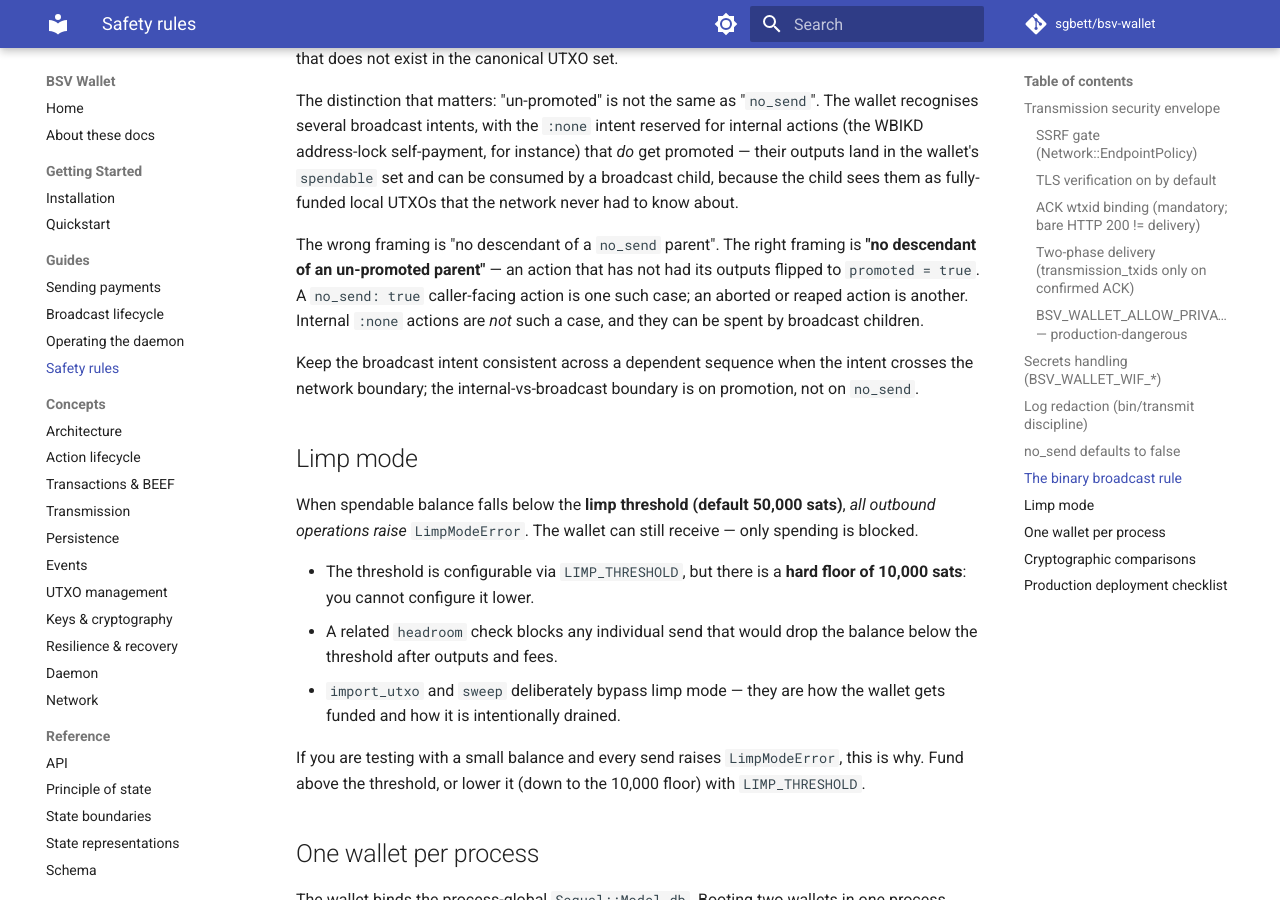
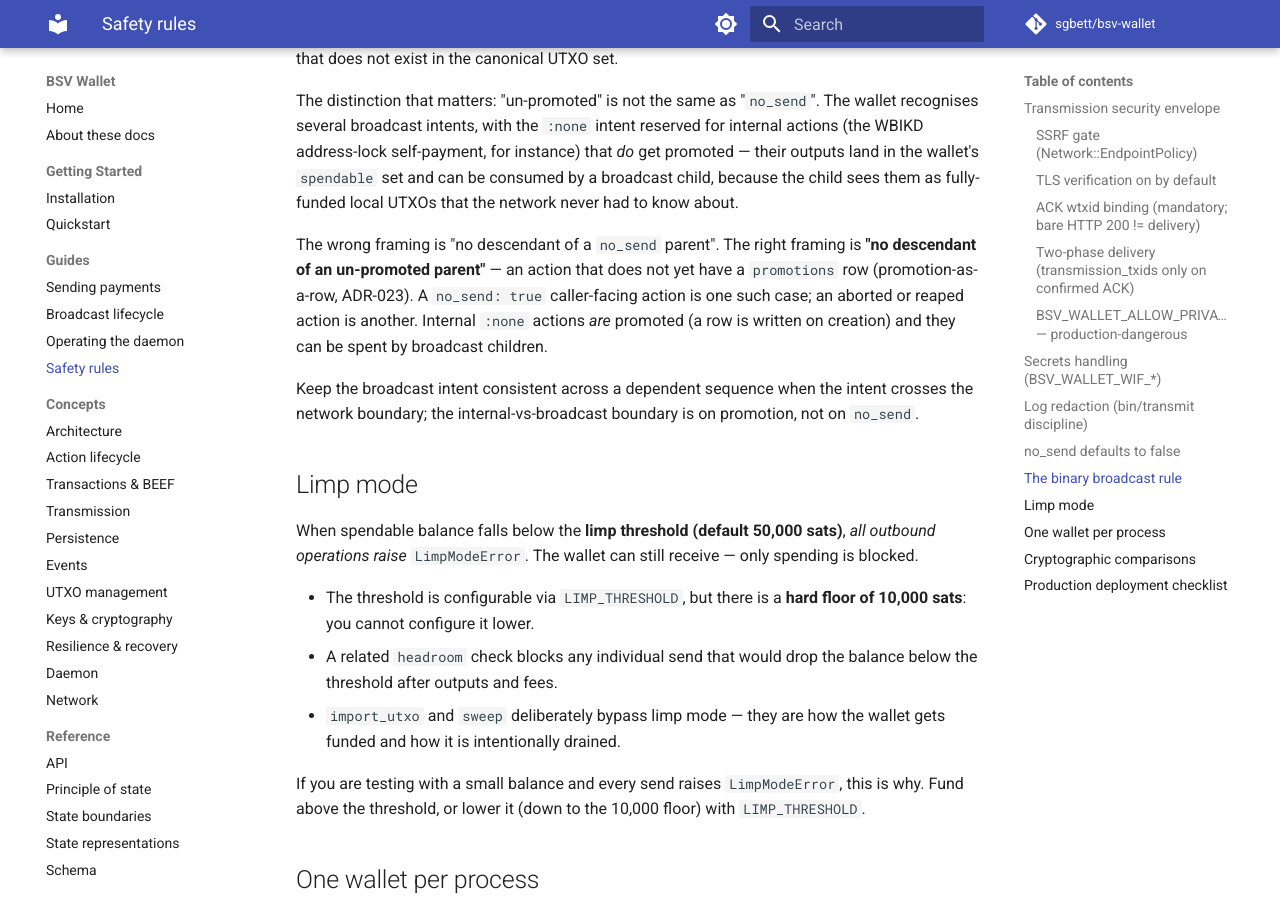
Before and after one commit to sgbett/bsv-wallet, an MkDocs documentation site: the page built from docs/guides/safety-rules.md, in a window 1280 px wide and 900 px high, scrolled down 3362 px. Built offline with MkDocs 1.6.1 and Material for MkDocs 9.7.7, drawn with Linux system fonts in a browser that asks for light colours; comment, search, counter and statistics services are not loaded.

Commit message:
docs(#410): fix four Copilot-flagged drifts (promotion-as-a-row + others)
Three load-bearing fixes restoring promotion-as-a-row framing (ADR-023),
plus two surface fixes:

- docs/guides/broadcast-lifecycle.md:32 — "Promote outputs. Flip each
  owned output's `promoted` flag false -> true" was the old flag model
  (the `outputs.promoted` column was removed by ADR-023). Re-worded to
  "Insert a `promotions` row for the action (gated on the ARC response)
  and insert `spendable` rows for its owned outputs."
- docs/guides/safety-rules.md:165 — "an action that has not had its
  outputs flipped to `promoted = true`" used the same removed-flag
  framing in the binary-broadcast-rule explanation. Re-worded to "does
  not yet have a `promotions` row (promotion-as-a-row, ADR-023)" and
  clarified that internal `:none` actions ARE promoted on creation
  (verified: store.rb:715 calls record_promotion with
  authorising_status: nil for the no-send path), so they CAN be spent
  by broadcast children.
- docs/concepts/action-lifecycle.md:35 — the `:none` intent row listed
  `send_payment` as a user, but `send_payment` defaults to no_send:
  false (→ `:delayed`); same for `import_utxo`/`import_wallet`. Split
  into always-`:none` (incoming BEEF, WBIKD pre-fund locks) and
  opt-in-`:none` (`send_payment` / `import_*` when caller passes
  `no_send: true`).
- docs/about-these-docs.md:38 — cross-link policy said "No `.md` URL
  extensions in prose", but the previous bullet's own example uses
  `.md`, and every doc in the PR links via `.md`. The policy reversed
  reality: mkdocs's default `use_directory_urls: true` auto-converts
  `foo.md` to `foo/` at build time, and `.md` is what works on both
  GitHub and mkdocs. Re-worded to "Keep `.md` URL extensions in prose".

Co-Authored-By: Claude Opus 4.7 <noreply@anthropic.com>

```diff
--- a/docs/guides/safety-rules.md
+++ b/docs/guides/safety-rules.md
@@ -162,10 +162,10 @@ never had to know about.
 
 The wrong framing is "no descendant of a `no_send` parent". The right
 framing is **"no descendant of an un-promoted parent"** — an action that
-has not had its outputs flipped to `promoted = true`. A `no_send: true`
-caller-facing action is one such case; an aborted or reaped action is
-another. Internal `:none` actions are *not* such a case, and they can be
-spent by broadcast children.
+does not yet have a `promotions` row (promotion-as-a-row, ADR-023). A
+`no_send: true` caller-facing action is one such case; an aborted or
+reaped action is another. Internal `:none` actions *are* promoted (a row
+is written on creation) and they can be spent by broadcast children.
 
 Keep the broadcast intent consistent across a dependent sequence when the
 intent crosses the network boundary; the internal-vs-broadcast boundary
```
Also changed, not shown: docs/about-these-docs.md (+1 -1 lines), docs/concepts/action-lifecycle.md (+1 -1 lines), docs/guides/broadcast-lifecycle.md (+3 -2 lines).
